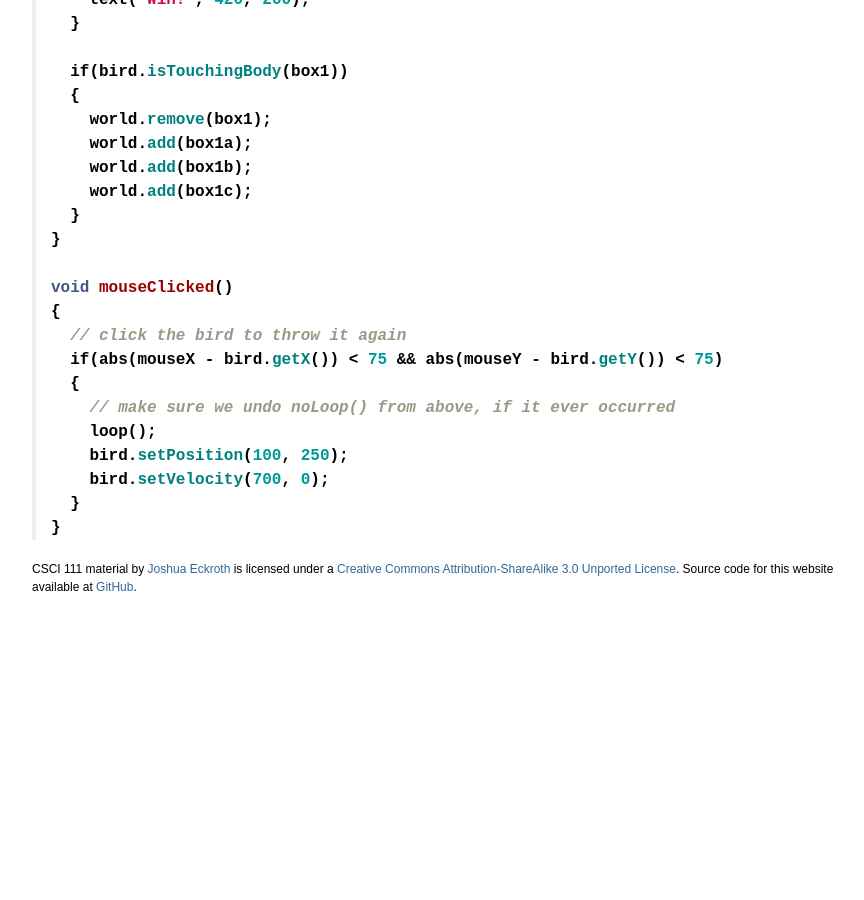
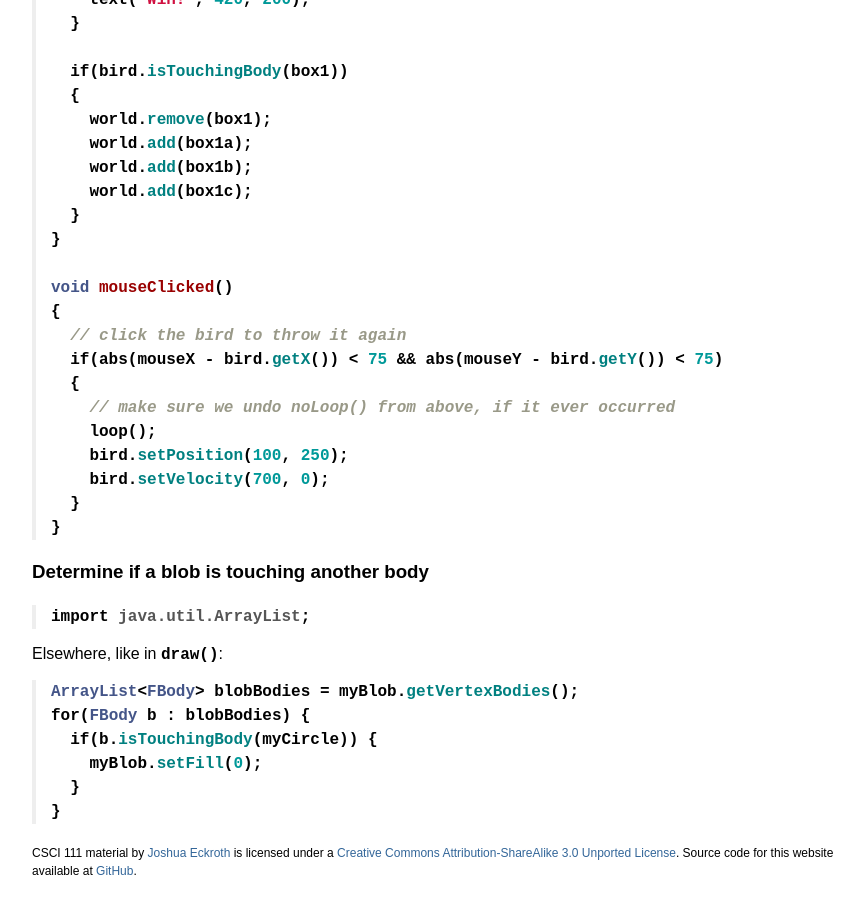
Before and after one commit to joshuaeckroth/csci111-website, a Jekyll site: the page built from guides/_posts/2015-11-09-physics.markdown, in a window 1280 px wide and 900 px high, scrolled down 9477 px. Shown: the whole window, without its empty margins (183-1047 px from the left). Built offline with Jekyll 4.4.1, drawn with Linux system fonts in a browser that asks for light colours; Markdown is read by kramdown in place of the engine named in the settings; before the commit the page ends 10093 px from its top, so only the background shows below that.

Commit message:
Added blob touching example

```diff
--- a/guides/_posts/2015-11-09-physics.markdown
+++ b/guides/_posts/2015-11-09-physics.markdown
@@ -470,3 +470,20 @@ void mouseClicked()
   }
 }
 {% endhighlight %}
+
+### Determine if a blob is touching another body
+
+{% highlight java %}
+import java.util.ArrayList;
+{% endhighlight %}
+
+Elsewhere, like in `draw()`:
+
+{% highlight java %}
+ArrayList<FBody> blobBodies = myBlob.getVertexBodies();
+for(FBody b : blobBodies) {
+  if(b.isTouchingBody(myCircle)) {
+    myBlob.setFill(0);
+  }
+}
+{% endhighlight %}
```
